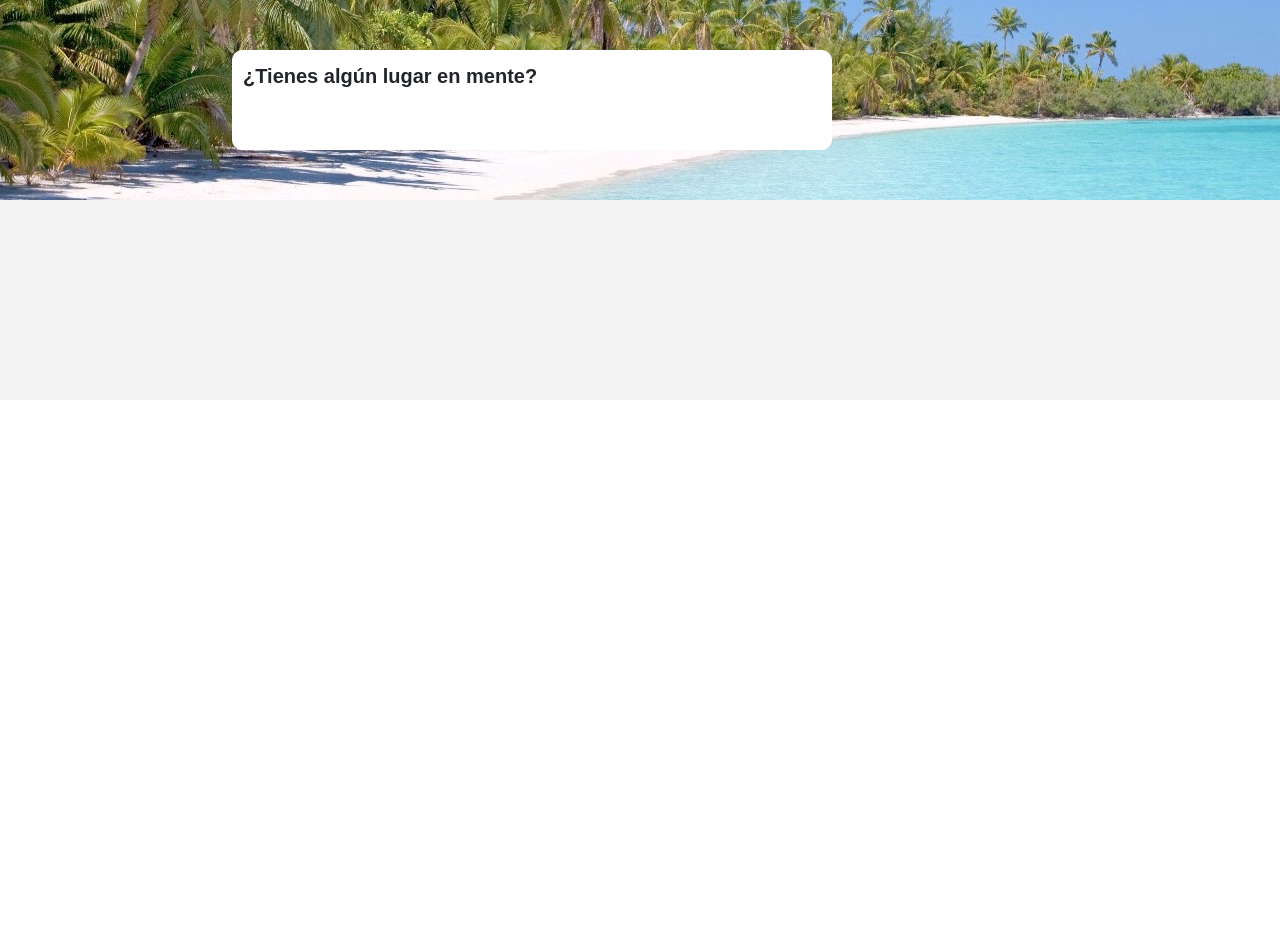
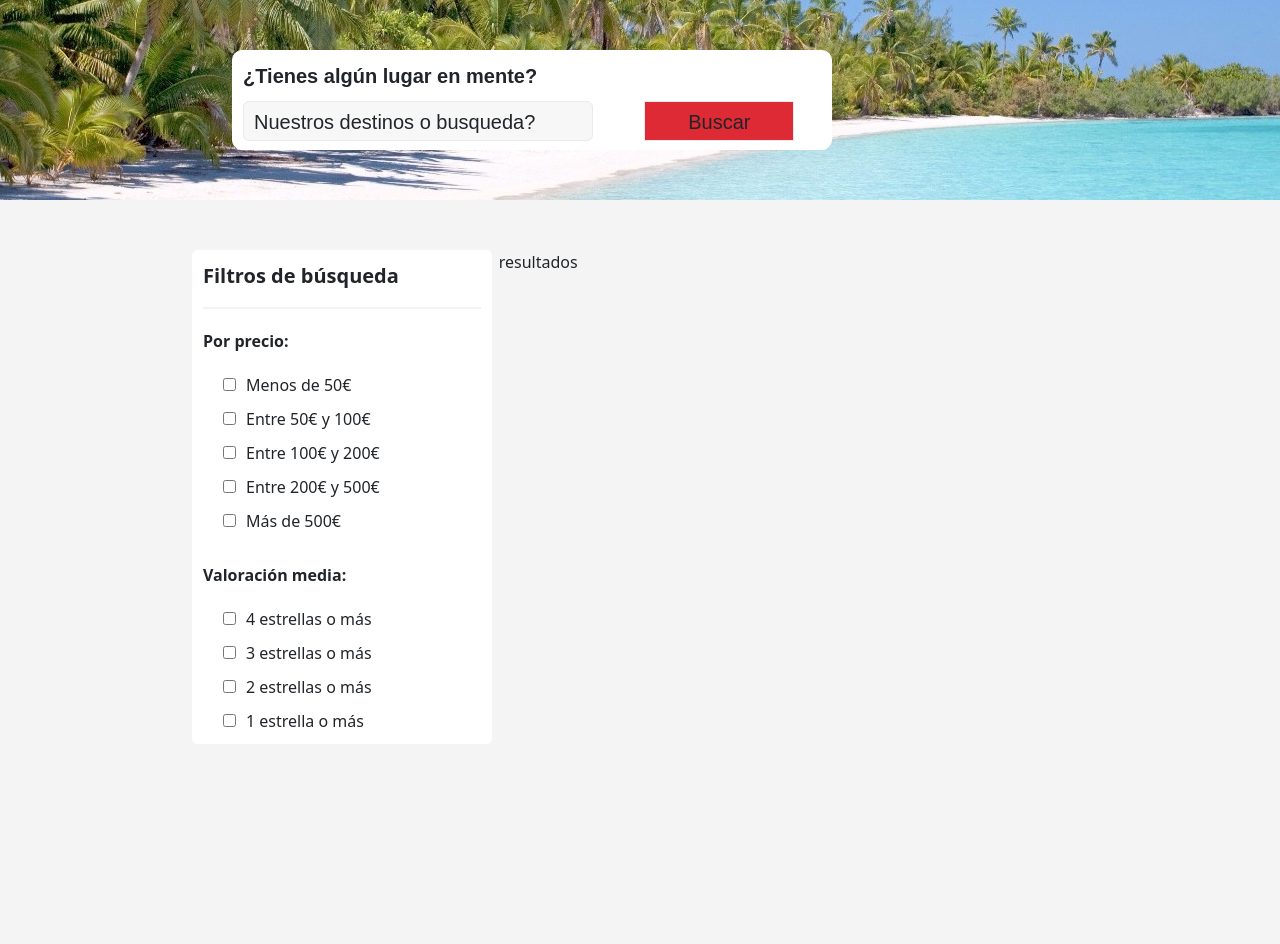
Before and after one commit to MiguelManzanoUAM/Zytrip, a Rails app: page /trips in a window 1280 px wide. Shown: the part 56-1000 px from the top of the page. Before the commit the page ends 800 px from the top, so only its background shows below. Run offline with Rails 7, Linux system fonts and the light colour scheme; style sheets or scripts are compiled from the project's sources; some libraries are stand-ins or nearby versions.

Commit message:
trips sidebar first version

```diff
--- a/zytrip/app/assets/stylesheets/main.css
+++ b/zytrip/app/assets/stylesheets/main.css
@@ -451,3 +451,75 @@
   padding-right: 10px;
   font-family: sans-serif;
 }
+
+.trips-title-destinations{
+  background-color: #f7f7f7;
+  border: 1px solid #eaeaea;
+  border-radius: 6px;
+  cursor: pointer;
+  margin-top: 10px;
+  padding-top: 5px;
+  padding-left: 10px;
+  padding-bottom: 5px;
+  width: 350px;
+  height: 40px;
+}
+
+.trips-destination-search{
+  background-color: #de2a35;
+  border: 1px solid #eaeaea;
+  border-radius: 1px;
+  cursor: pointer;
+  margin-top: 10px;
+  padding-top: 5px;
+  padding-bottom: 5px;
+  width: 150px;
+  height: 40px;
+  text-align: center;
+}
+
+.trips-main{
+  margin-left: 15%;
+  margin-right: 15%;
+  margin-top: 50px;
+}
+
+.trips-sidebar-container{
+  background-color: white;
+  width: 300px;
+  border-radius: 5px;
+  padding-left: 10px;
+  padding-right: 10px;
+  border: 1px solid white;
+}
+
+.trips-sidebar-title{
+  font-size: 20px;
+  font-weight: bold;
+  padding-top: 10px;
+}
+
+.trips-sidebar-container hr{
+  border: 1px solid lightgrey;
+  width: 100%;
+}
+
+.trips-sidebar-section-title{
+  font-size: 16px;
+  margin-bottom: 20px;
+  font-weight: bold;
+}
+
+.trips-sidebar-section{
+  font-size: 16px;
+  margin-top: 20px;
+}
+
+.trips-sidebar-section input{
+  margin-left: 20px;
+}
+
+.trips-sidebar-section label{
+  margin-left: 10px;
+  margin-bottom: 10px;
+}
--- a/zytrip/app/views/trips/index.html.erb
+++ b/zytrip/app/views/trips/index.html.erb
@@ -4,11 +4,60 @@
         <div class="trips-title-help-container">
             <div class="trips-title-help-container-info">
                 <b>¿Tienes algún lugar en mente?</b>
+                <div class="row">
+                    <div class="col-md-8">
+                        <div class="trips-title-destinations">
+                            <!--dropdown o barra busqueda -->
+                            Nuestros destinos o busqueda?
+                        </div>
+                    </div>
+                    <div class="col-md-4">
+                        <div class="trips-destination-search">
+                            Buscar
+                        </div>
+                    </div>
+                </div>
+            </div>
+        </div>
+    </div>
+
+    <div class="trips-main">
+        <div class="row">
+            <div class="col-md-4">
+                <div class="trips-sidebar-container">
+                    <p class="trips-sidebar-title">Filtros de búsqueda</p>
+                    <hr>
+
+                    <!--secciones filtros -->
+                    <div class="trips-sidebar-section">
+                        <p class="trips-sidebar-section-title">Por precio: </p>
+                        <input type="checkbox" id="price1"><label for="price1"> Menos de 50€ </label><br>
+                        <input type="checkbox" id="price2"><label for="price2"> Entre 50€ y 100€ </label><br>
+                        <input type="checkbox" id="price3"><label for="price3"> Entre 100€ y 200€ </label><br>
+                        <input type="checkbox" id="price4"><label for="price4"> Entre 200€ y 500€ </label><br>
+                        <input type="checkbox" id="price5"><label for="price5"> Más de 500€ </label><br>
+                    </div>
+
+                    <div class="trips-sidebar-section">
+                        <p class="trips-sidebar-section-title">Valoración media: </p>
+                        <input type="checkbox" id="rating1"><label for="rating1"> 4 estrellas o más </label><br>
+                        <input type="checkbox" id="rating2"><label for="rating2"> 3 estrellas o más </label><br>
+                        <input type="checkbox" id="rating3"><label for="rating3"> 2 estrellas o más </label><br>
+                        <input type="checkbox" id="rating4"><label for="rating4"> 1 estrella o más </label><br>
+                    </div>
+
+
+                </div>
+            </div>
+            <div class="col-md-8">
+                resultados
             </div>
         </div>
     </div>
 </div>
 
+<!-- render footer -->
+
 
 <% content_for :view_specific_css do %>
     <%= stylesheet_link_tag "main" %>
```
